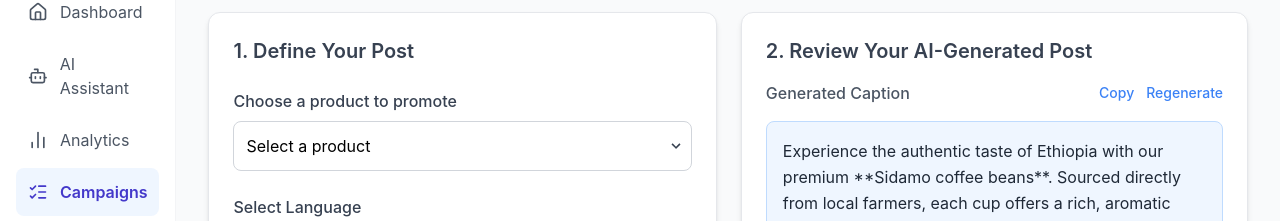
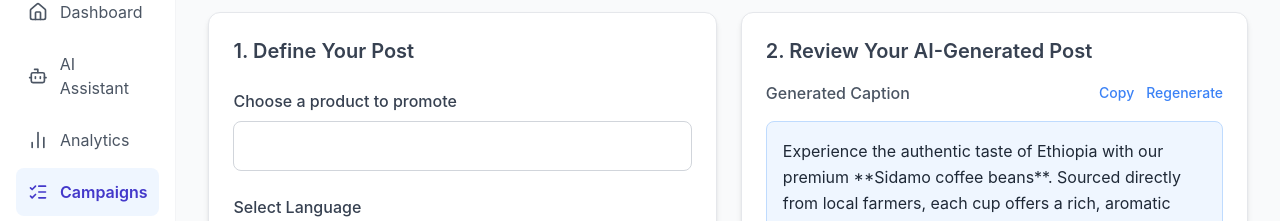
Before and after one commit to ethio-man/MarketAi, a React (Vite) app in the folder Frontend/: page /campaign in a window 1280 px wide. Shown: the part 88-309 px from the top of the page. Built offline with nearby package versions, Linux system fonts and the light colour scheme; no server answers.

Commit message:
product list changed to input type

```diff
--- a/Frontend/src/components/Campaign.jsx
+++ b/Frontend/src/components/Campaign.jsx
@@ -67,20 +67,8 @@ const CampaignBuilder = () => {
                 Choose a product to promote
               </label>
               <div className="relative">
-                <select className="w-full p-3 border border-gray-300 rounded-lg appearance-none bg-white focus:outline-none focus:ring-2 focus:ring-blue-500">
-                  <option>Select a product</option>
-                  <option>Sidamo Coffee</option>
-                </select>
-                <div className="pointer-events-none absolute inset-y-0 right-0 flex items-center px-2 text-gray-700">
-                  {/* Down Arrow Icon */}
-                  <svg
-                    className="fill-current h-4 w-4"
-                    xmlns="http://www.w3.org/2000/svg"
-                    viewBox="0 0 20 20"
-                  >
-                    <path d="M9.293 12.95l.707.707L15.657 8l-1.414-1.414L10 10.828 5.757 6.586 4.343 8z" />
-                  </svg>
-                </div>
+                <input className="w-full p-3 border border-gray-300 rounded-lg appearance-none bg-white focus:outline-none focus:ring-2 focus:ring-blue-500" />
+                <div className="pointer-events-none absolute inset-y-0 right-0 flex items-center px-2 text-gray-700"></div>
               </div>
             </div>
 
```
